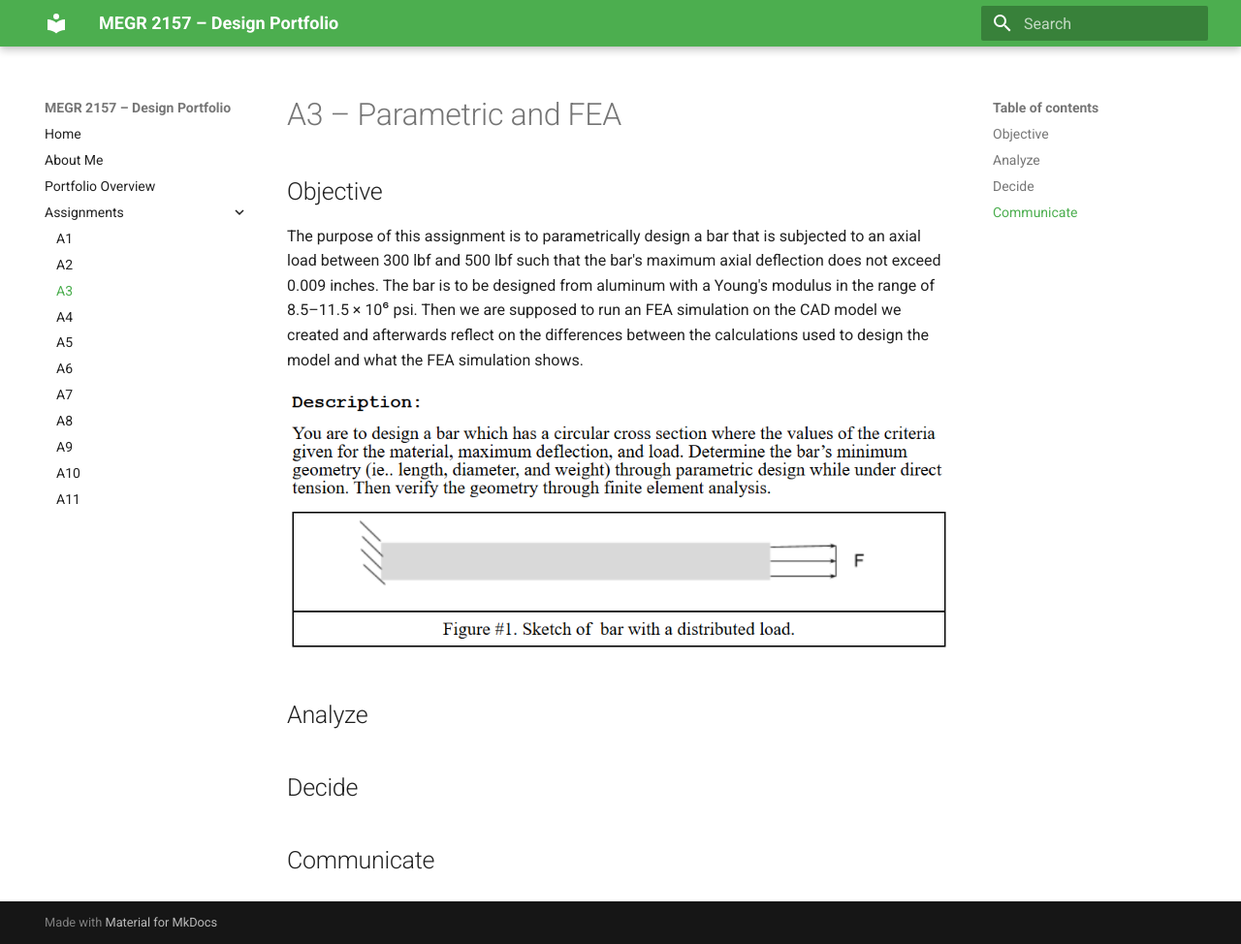
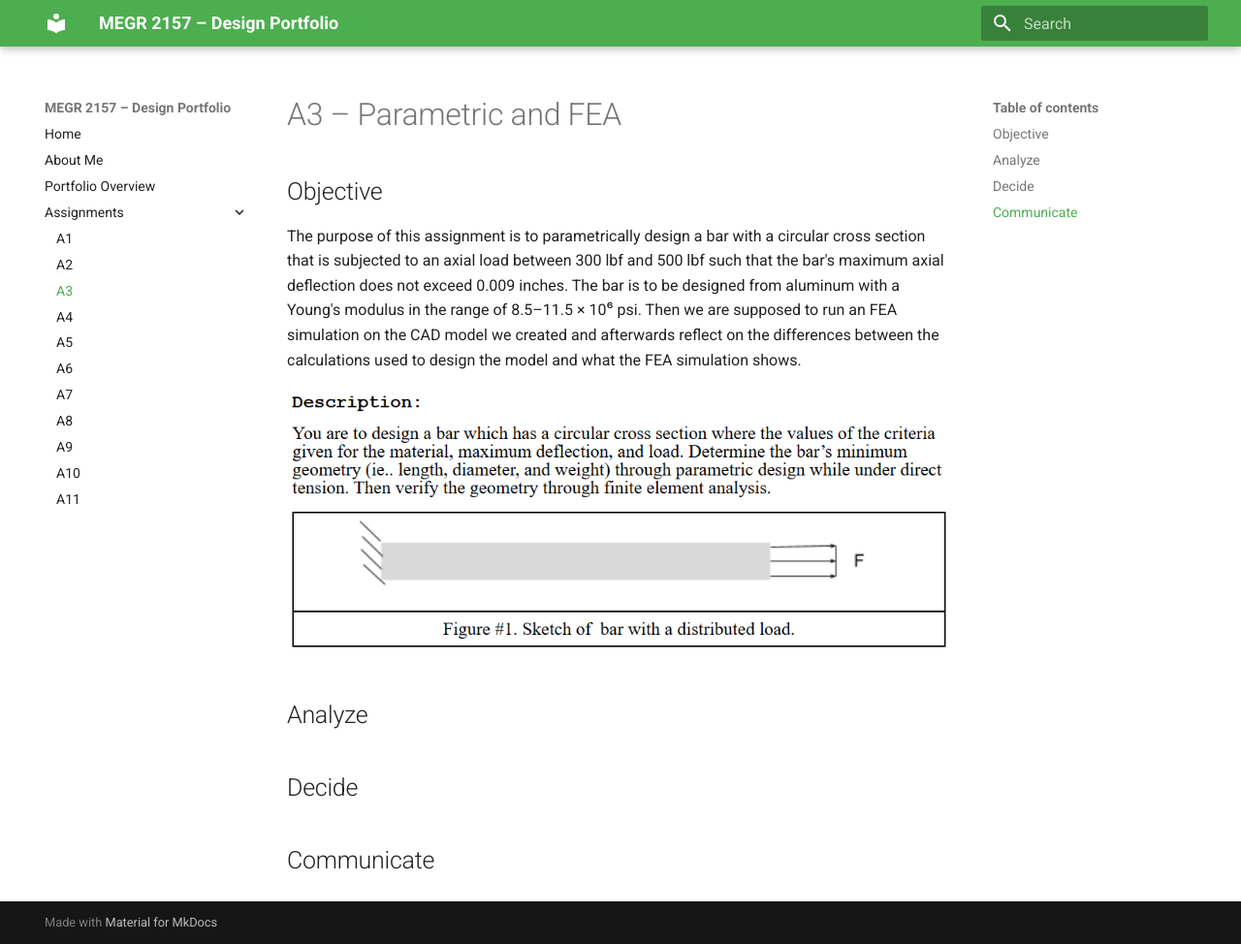
Before and after one commit to SanjayKashyap24/design-projects-portfolio, an MkDocs documentation site: the page built from docs/assignments/A03/index.md, in a window 1280 px wide and 974 px high. Shown: the whole window at 97% size. Built offline with MkDocs 1.6.1 and Material for MkDocs 9.7.7, drawn with Linux system fonts in a browser that asks for light colours.

Commit message:
Update assignment objective to specify circular cross section

```diff
--- a/docs/assignments/A03/index.md
+++ b/docs/assignments/A03/index.md
@@ -1,7 +1,7 @@
 # A3 – Parametric and FEA
 
 ## Objective
-The purpose of this assignment is to parametrically design a bar that is subjected to an axial load between 300 lbf and 500 lbf such that the bar's maximum axial deflection does not exceed 0.009 inches. The bar is to be designed from aluminum with a Young's modulus in the range of 8.5–11.5 × 10⁶ psi. Then we are supposed to run an FEA simulation on the CAD model we created and afterwards reflect on the differences between the calculations used to design the model and what the FEA simulation shows.
+The purpose of this assignment is to parametrically design a bar with a circular cross section that is subjected to an axial load between 300 lbf and 500 lbf such that the bar's maximum axial deflection does not exceed 0.009 inches. The bar is to be designed from aluminum with a Young's modulus in the range of 8.5–11.5 × 10⁶ psi. Then we are supposed to run an FEA simulation on the CAD model we created and afterwards reflect on the differences between the calculations used to design the model and what the FEA simulation shows.
 
 <div style="text-align: center;">
   <img src="Objective.png" alt="Scenario Diagram">
```
